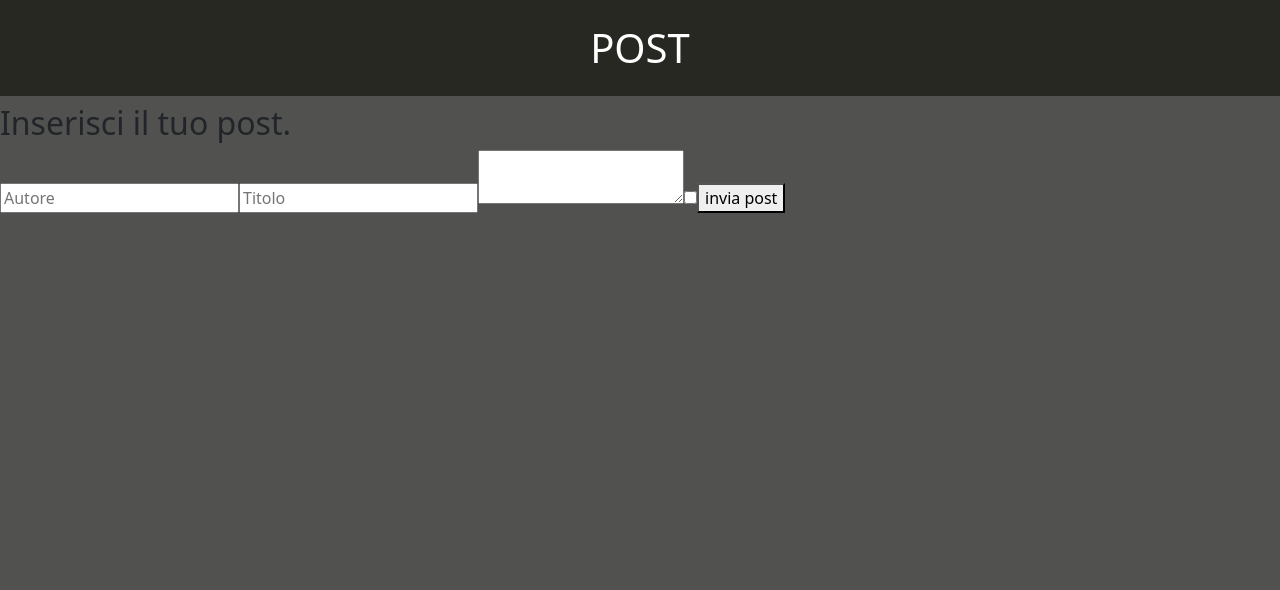
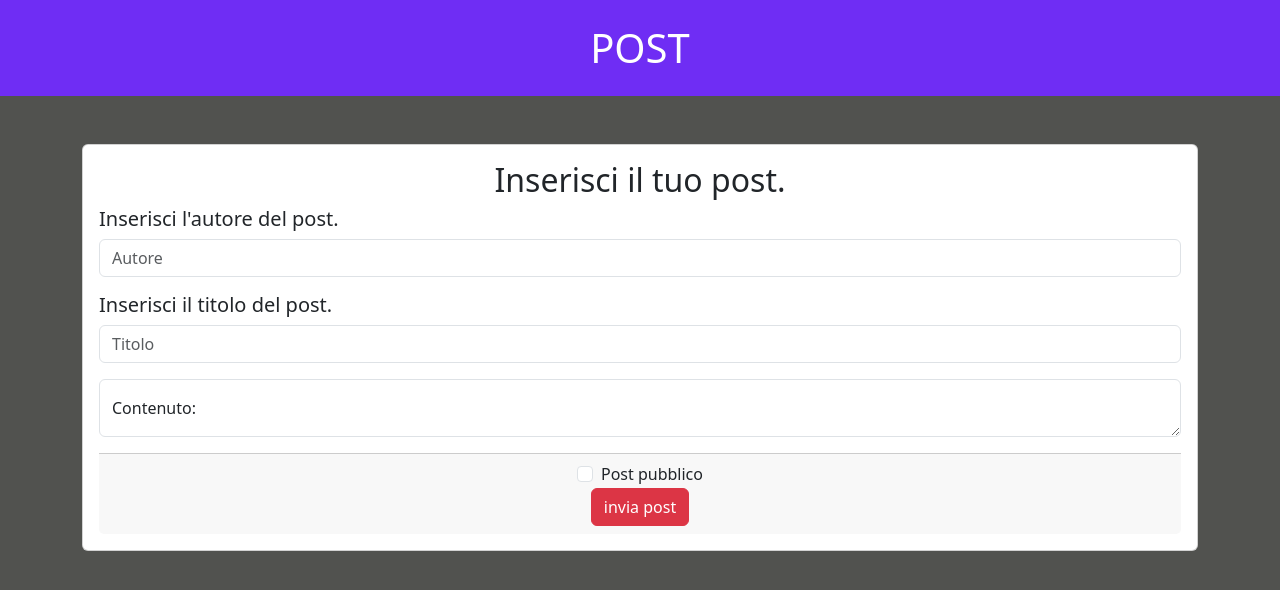
Before and after one commit to stefanosorrenti/react-post-form, a React (Vite) app: page / in a window 1280 px wide. Shown: the top 590 px of the page. Built offline with nearby package versions, Linux system fonts and the light colour scheme.

Commit message:
add CSS for AppMain

```diff
--- a/src/components/AppMain.jsx
+++ b/src/components/AppMain.jsx
@@ -9,7 +9,7 @@ export default function AppMain() {
 
         author: '',
 
-        title : '',
+        title: '',
 
         body: '',
 
@@ -59,7 +59,7 @@ export default function AppMain() {
     }
 
 
-    function handlerValue (e) { //Funzione che attiverò qunado ci saranno dei cambiamenti nei vari input
+    function handlerValue(e) { //Funzione che attiverò qunado ci saranno dei cambiamenti nei vari input
 
         //Creo una costante in cui dico 'Se l'attributo type dell'elemento che ha scatenato l'evento (input) è uguale a 'checkbox' il valore di questa ' variabile è
         //uguale all'attributo checked dell'elemento che ha scatenato l'evento, altrimenti è uguale all'ttributo value dell'elmeneto che ha scatenato l'evento.
@@ -68,7 +68,7 @@ export default function AppMain() {
 
         //Setto la mia variabile di statao cosi 'Crea un nuovo oggetto e inserisci tutti i dati clonati da l'oggetto form data'
 
-        setFormData({...formData, [e.target.name] : value})  //e aggiungi una nuova proprietà, il nome della proprietà e [IL VALORE]  l'attribbuto name dell'elemento
+        setFormData({ ...formData, [e.target.name]: value })  //e aggiungi una nuova proprietà, il nome della proprietà e [IL VALORE]  l'attribbuto name dell'elemento
         // che scatenato l'evento  e il valore della proprietà è la variabile dichiarata prima
         //console.log(formData);
 
@@ -77,32 +77,49 @@ export default function AppMain() {
 
     return (
         /* Main */
-        <main>
+        <main className="mt-5">
 
             {/* FORM SECTION */}
 
-            <section>
-                <h2>Inserisci il tuo post.</h2>
+            <section className="container">
+                {/* Card */}
+                <div className="card">
 
                     {/* Form */}
-                <form onSubmit={handlerSubmit}>
+                    <form onSubmit={handlerSubmit} className="card-body">
+                        <h2 className="text-center card-title">Inserisci il tuo post.</h2>
 
                         {/* Post authour */}
-                    <input name="author" placeholder="Autore" type="text" onChange={handlerValue} value={formData.author} />
+                        <label className="form-label h5" htmlFor="author">Inserisci l'autore del post.</label>
+                        <input className="form-control mb-3" name="author" id="author" placeholder="Autore" type="text" onChange={handlerValue} value={formData.author} />
 
                         {/* Post title */}
-                    <input name="title" placeholder="Titolo" type="text" onChange={handlerValue} value={formData.title} />
+                        <label className="form-label h5" htmlFor="title">Inserisci il titolo del post.</label>
+                        <input className="form-control mb-3" name="title" id="title" placeholder="Titolo" type="text" onChange={handlerValue} value={formData.title} />
 
                         {/* Post content */}
-                    <textarea name="body"  onChange={handlerValue} value={formData.body}></textarea>
+                        <div className="form-floating">
 
+                            <textarea className="form-control mb-3" name="body" id="floatingTextarea" placeholder="Scrivi qui il tuo contenuto.." onChange={handlerValue} value={formData.body}></textarea>
+                            <label htmlFor="floatingTextarea">Contenuto:</label>
+
+                        </div>
+
+                        {/* Card footer */}
+                        <div className="card-footer d-flex flex-column align-items-center">
                             {/* Set post access */}
-                    <input name="pubblic" type="checkbox"  onChange={handlerValue} checked={formData.pubblic} />
+
+                            <div className="form-check">
+                                <label htmlFor="form-check-label">Post pubblico</label>
+                                <input className="form-check-input" name="pubblic" id="pubblic" type="checkbox" onChange={handlerValue} checked={formData.pubblic} />
+                            </div>
 
                             {/* Send post */}
-                    <button>invia post</button>
+                            <button className="btn btn-danger">invia post</button>
+
+                        </div>
                     </form>
-
+                </div>
             </section>
         </main>
     )
--- a/src/index.css
+++ b/src/index.css
@@ -15,7 +15,7 @@ body{
 /*--------HEADER--------*/
 
 header {
-    background-color: #272822;
+    background-color: #6F2DF4;
 }
 
 
```
Lines whose indentation alone changed are shown as unchanged.
